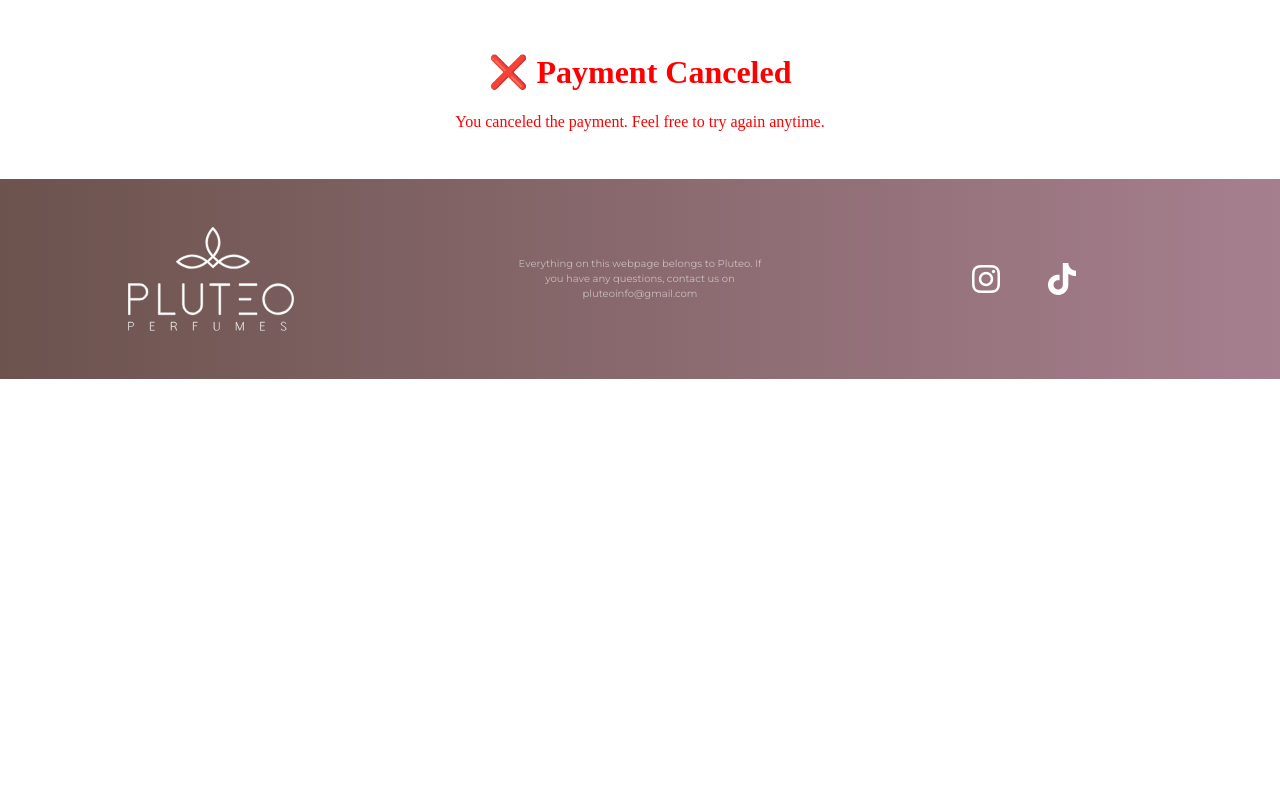
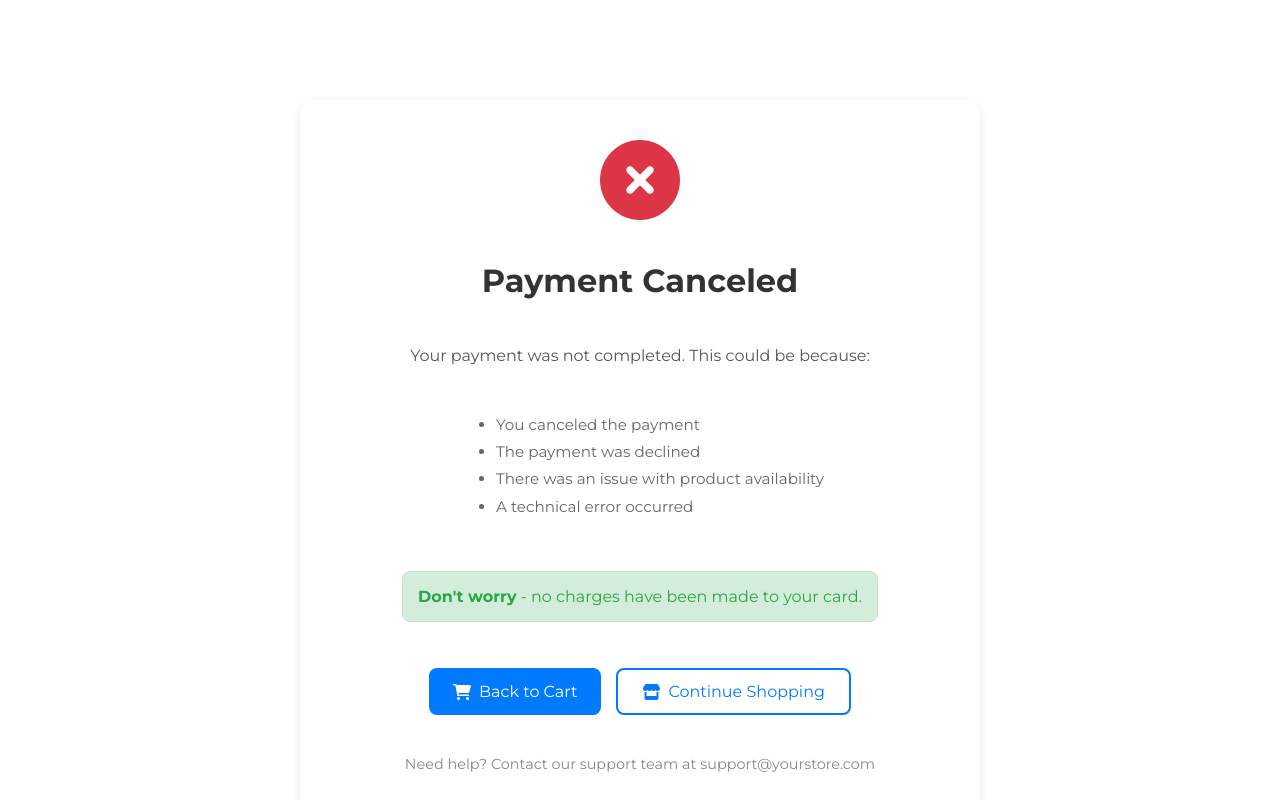
Before and after one commit to FrankoPluteo/pluteowebshop, a React (Vite) app in the folder webshop-frontend/: page /failed in a window 1280 px wide. Shown: the top 800 px of the page. Built offline with nearby package versions, Linux system fonts and the light colour scheme; no server answers; a web font is replaced by a local one.

Commit message:
fixed cancel page

```diff
--- a/webshop-frontend/src/pages/Failed.jsx
+++ b/webshop-frontend/src/pages/Failed.jsx
@@ -1,8 +1,123 @@
+// webshop-frontend/src/pages/Failed.js
+import React from "react";
+import { Link } from "react-router-dom";
+
 export default function Failed() {
   return (
-    <div style={{ padding: "2rem", textAlign: "center", color: "red" }}>
-      <h1>❌ Payment Canceled</h1>
-      <p>You canceled the payment. Feel free to try again anytime.</p>
+    <div style={styles.container}>
+      <div style={styles.iconWrapper}>
+        <i className="fas fa-times-circle" style={styles.errorIcon}></i>
+      </div>
+      <h1 style={styles.title}>Payment Canceled</h1>
+      <p style={styles.message}>
+        Your payment was not completed. This could be because:
+      </p>
+      <ul style={styles.reasonList}>
+        <li>You canceled the payment</li>
+        <li>The payment was declined</li>
+        <li>There was an issue with product availability</li>
+        <li>A technical error occurred</li>
+      </ul>
+      <p style={styles.reassurance}>
+        <strong>Don't worry</strong> - no charges have been made to your card.
+      </p>
+      <div style={styles.buttonGroup}>
+        <Link to="/cart" style={styles.primaryButton}>
+          <i className="fas fa-shopping-cart"></i> Back to Cart
+        </Link>
+        <Link to="/products" style={styles.secondaryButton}>
+          <i className="fas fa-store"></i> Continue Shopping
+        </Link>
+      </div>
+      <p style={styles.helpText}>
+        Need help? Contact our support team at support@yourstore.com
+      </p>
     </div>
   );
 }
+
+const styles = {
+  container: {
+    fontFamily: "Montserrat",
+    maxWidth: "600px",
+    margin: "100px auto",
+    padding: "40px",
+    borderRadius: "12px",
+    backgroundColor: "#fff",
+    textAlign: "center",
+    boxShadow: "0 4px 10px rgba(0, 0, 0, 0.1)",
+    display: "flex",
+    flexDirection: "column",
+    alignItems: "center",
+    gap: "20px"
+  },
+  iconWrapper: {},
+  errorIcon: {
+    fontSize: "80px",
+    color: "#dc3545",
+  },
+  title: {
+    fontSize: "2rem",
+    color: "#333",
+    marginBottom: "10px",
+  },
+  message: {
+    fontSize: "1rem",
+    color: "#555",
+    marginBottom: "10px",
+  },
+  reasonList: {
+    textAlign: "left",
+    fontSize: "0.95rem",
+    color: "#666",
+    lineHeight: "1.8",
+    maxWidth: "400px",
+  },
+  reassurance: {
+    fontSize: "1rem",
+    color: "#28a745",
+    padding: "15px",
+    backgroundColor: "#d4edda",
+    borderRadius: "8px",
+    border: "1px solid #c3e6cb",
+  },
+  buttonGroup: {
+    display: "flex",
+    gap: "15px",
+    marginTop: "10px",
+    flexWrap: "wrap",
+    justifyContent: "center",
+  },
+  primaryButton: {
+    padding: "12px 24px",
+    fontSize: "1rem",
+    color: "#fff",
+    backgroundColor: "#007bff",
+    textDecoration: "none",
+    borderRadius: "8px",
+    display: "inline-flex",
+    alignItems: "center",
+    gap: "8px",
+    transition: "background-color 0.3s",
+    cursor: "pointer",
+  },
+  secondaryButton: {
+    padding: "12px 24px",
+    fontSize: "1rem",
+    color: "#007bff",
+    backgroundColor: "#fff",
+    textDecoration: "none",
+    borderRadius: "8px",
+    border: "2px solid #007bff",
+    display: "inline-flex",
+    alignItems: "center",
+    gap: "8px",
+    transition: "all 0.3s",
+    cursor: "pointer",
+  },
+  helpText: {
+    fontSize: "0.9rem",
+    color: "#888",
+    marginTop: "20px",
+  },
+};
--- a/webshop-frontend/src/pages/Success.jsx
+++ b/webshop-frontend/src/pages/Success.jsx
@@ -1,50 +1,177 @@
 // webshop-frontend/src/pages/Success.js
-import React, { useEffect } from "react";
-import { useLocation, Link } from "react-router-dom";
+import React, { useEffect, useState } from "react";
+import { useLocation, useNavigate, Link } from "react-router-dom";
 import { useCart } from "../context/CartContext";
-import pluteologosuccess from "../../public/pluteoshort.svg"
-
+import pluteologosuccess from "../../public/pluteoshort.svg";
 import posthog from "posthog-js";
-
 
 export default function SuccessPage() {
   const location = useLocation();
+  const navigate = useNavigate();
   const { clearCart } = useCart();
+
+  const [orderStatus, setOrderStatus] = useState("processing"); // processing, success, failed
+  const [orderDetails, setOrderDetails] = useState(null);
+  const [pollingAttempts, setPollingAttempts] = useState(0);
+  const MAX_POLLING_ATTEMPTS = 30; // 30 attempts * 2 seconds = 60 seconds max wait
 
   useEffect(() => {
     const params = new URLSearchParams(location.search);
     const sessionId = params.get("session_id");
-    if (!sessionId) return;
 
-    clearCart();
+    if (!sessionId) {
+      navigate("/failed");
+      return;
+    }
 
-    (async () => {
+    let pollInterval;
+    let attempts = 0;
+
+    const checkOrderStatus = async () => {
       try {
+        attempts++;
+        setPollingAttempts(attempts);
+
         const API_BASE_URL = import.meta.env.VITE_API_BASE_URL;
         const res = await fetch(`${API_BASE_URL}/api/orders/${sessionId}`);
-        if (!res.ok) throw new Error(`Order fetch failed: ${res.status}`);
+
+        if (!res.ok) {
+          if (attempts >= MAX_POLLING_ATTEMPTS) {
+            throw new Error("Order verification timeout");
+          }
+          return; // Continue polling
+        }
+
         const order = await res.json();
+        setOrderDetails(order);
+
+        // Check order status
+        const paymentOk = order.paymentStatus === "paid";
+        const dropshipperOk = ["sent", "sent_simulated"].includes(order.dropshipperStatus);
+
+        if (paymentOk && dropshipperOk) {
+          // ✅ SUCCESS: Both payment captured AND order sent to BigBuy
+          setOrderStatus("success");
+          clearCart();
+          clearInterval(pollInterval);
 
           posthog.capture("purchase_completed", {
             stripe_session_id: sessionId,
             order_id: order.id,
-          revenue_cents: order.totalAmount,   // your DB stores Stripe amount_total (cents)
+            revenue_cents: order.totalAmount,
             currency: (order.currency || "eur").toUpperCase(),
-          items_count: Array.isArray(order.items) ? order.items.reduce((a, i) => a + (i.quantity || 0), 0) : null,
-          dropshipper_status: order.dropshipperStatus ?? null,
+            items_count: Array.isArray(order.items)
+              ? order.items.reduce((a, i) => a + (i.quantity || 0), 0)
+              : null,
+            dropshipper_status: order.dropshipperStatus,
           });
+        } else if (
+          order.paymentStatus === "canceled" ||
+          order.paymentStatus === "capture_failed" ||
+          order.dropshipperStatus === "failed" ||
+          order.dropshipperStatus === "error" ||
+          order.dropshipperStatus === "check_failed" ||
+          order.dropshipperStatus === "payment_error"
+        ) {
+          // ❌ FAILED: Payment canceled or BigBuy failed
+          setOrderStatus("failed");
+          clearInterval(pollInterval);
+
+          posthog.capture("purchase_failed", {
+            stripe_session_id: sessionId,
+            order_id: order.id,
+            payment_status: order.paymentStatus,
+            dropshipper_status: order.dropshipperStatus,
+          });
+
+          // Redirect to failed page after 2 seconds
+          setTimeout(() => navigate("/failed"), 2000);
+        } else if (attempts >= MAX_POLLING_ATTEMPTS) {
+          // ⏱️ TIMEOUT: Taking too long
+          setOrderStatus("failed");
+          clearInterval(pollInterval);
+
+          posthog.capture("purchase_timeout", {
+            stripe_session_id: sessionId,
+            payment_status: order.paymentStatus,
+            dropshipper_status: order.dropshipperStatus,
+          });
+
+          setTimeout(() => navigate("/failed"), 2000);
+        }
+        // Otherwise keep polling (status is still "processing")
+
       } catch (e) {
-        posthog.capture("purchase_completed_unverified", {
+        console.error("Error checking order status:", e);
+
+        if (attempts >= MAX_POLLING_ATTEMPTS) {
+          setOrderStatus("failed");
+          clearInterval(pollInterval);
+
+          posthog.capture("purchase_verification_failed", {
             stripe_session_id: sessionId,
             message: String(e?.message || e),
           });
+
+          setTimeout(() => navigate("/failed"), 2000);
         }
-    })();
+      }
+    };
+
+    // Start polling immediately
+    checkOrderStatus();
+
+    // Then poll every 2 seconds
+    pollInterval = setInterval(checkOrderStatus, 2000);
+
+    // Cleanup
+    return () => {
+      if (pollInterval) clearInterval(pollInterval);
+    };
     // eslint-disable-next-line react-hooks/exhaustive-deps
   }, []);
 
+  // Loading state
+  if (orderStatus === "processing") {
+    return (
+      <div style={styles.container}>
+        <div style={styles.iconWrapper}>
+          <i className="fas fa-spinner fa-spin" style={styles.spinnerIcon}></i>
+        </div>
+        <h1 style={styles.title}>Processing Your Order...</h1>
+        <p style={styles.message}>
+          Please wait while we confirm your payment and prepare your order for shipment.
+        </p>
+        <p style={styles.subMessage}>
+          This usually takes just a few seconds...
+        </p>
+        {pollingAttempts > 10 && (
+          <p style={styles.warningMessage}>
+            Still processing... This is taking longer than usual but don't worry, we're on it!
+          </p>
+        )}
+      </div>
+    );
+  }
 
+  // Failed state
+  if (orderStatus === "failed") {
+    return (
+      <div style={styles.container}>
+        <div style={styles.iconWrapper}>
+          <i className="fas fa-times-circle" style={styles.errorIcon}></i>
+        </div>
+        <h1 style={styles.title}>Order Processing Failed</h1>
+        <p style={styles.message}>
+          We encountered an issue processing your order.
+          {orderDetails?.paymentStatus === "canceled" && " Your payment has been canceled and you have not been charged."}
+        </p>
+        <p style={styles.subMessage}>Redirecting you back...</p>
+      </div>
+    );
+  }
 
+  // Success state
   return (
     <div style={styles.container}>
       <div style={styles.iconWrapper}>
@@ -52,8 +179,15 @@ export default function SuccessPage() {
       </div>
       <h1 style={styles.title}>Thank You!</h1>
       <p style={styles.message}>
-        Your payment was successful. A confirmation email with all your order details has been sent to you.
+        Your payment was successful and your order has been sent for fulfillment.
+        A confirmation email with all your order details has been sent to you.
       </p>
+      {orderDetails && (
+        <div style={styles.orderInfo}>
+          <p><strong>Order ID:</strong> {orderDetails.id}</p>
+          <p><strong>Total:</strong> €{(orderDetails.totalAmount / 100).toFixed(2)}</p>
+        </div>
+      )}
       <img style={styles.img} src={pluteologosuccess} alt="Success Logo" />
       <Link to="/products" style={styles.link}>Back to shop</Link>
     </div>
@@ -72,13 +206,21 @@ const styles = {
     boxShadow: "0 4px 10px rgba(0, 0, 0, 0.1)",
     display: "flex",
     flexDirection: "column",
-    alignItems: "center", // makes sure all children are centered in the column
-    gap: "20px" // adds spacing between each element
+    alignItems: "center",
+    gap: "20px"
   },
   iconWrapper: {},
   checkIcon: {
     fontSize: "80px",
     color: "#28a745",
+  },
+  errorIcon: {
+    fontSize: "80px",
+    color: "#dc3545",
+  },
+  spinnerIcon: {
+    fontSize: "80px",
+    color: "#007bff",
   },
   title: {
     fontSize: "2rem",
@@ -87,6 +229,24 @@ const styles = {
   message: {
     fontSize: "1rem",
     color: "#555",
+  },
+  subMessage: {
+    fontSize: "0.9rem",
+    color: "#777",
+    fontStyle: "italic",
+  },
+  warningMessage: {
+    fontSize: "0.9rem",
+    color: "#ff9800",
+    fontStyle: "italic",
+    marginTop: "10px",
+  },
+  orderInfo: {
+    backgroundColor: "#f8f9fa",
+    padding: "15px",
+    borderRadius: "8px",
+    fontSize: "0.95rem",
+    color: "#333",
   },
   img: {
     width: "200px",
```
Also changed, not shown: 1 other file (tests, documents, lock files or other folders). Lines whose indentation alone changed are shown as unchanged.
